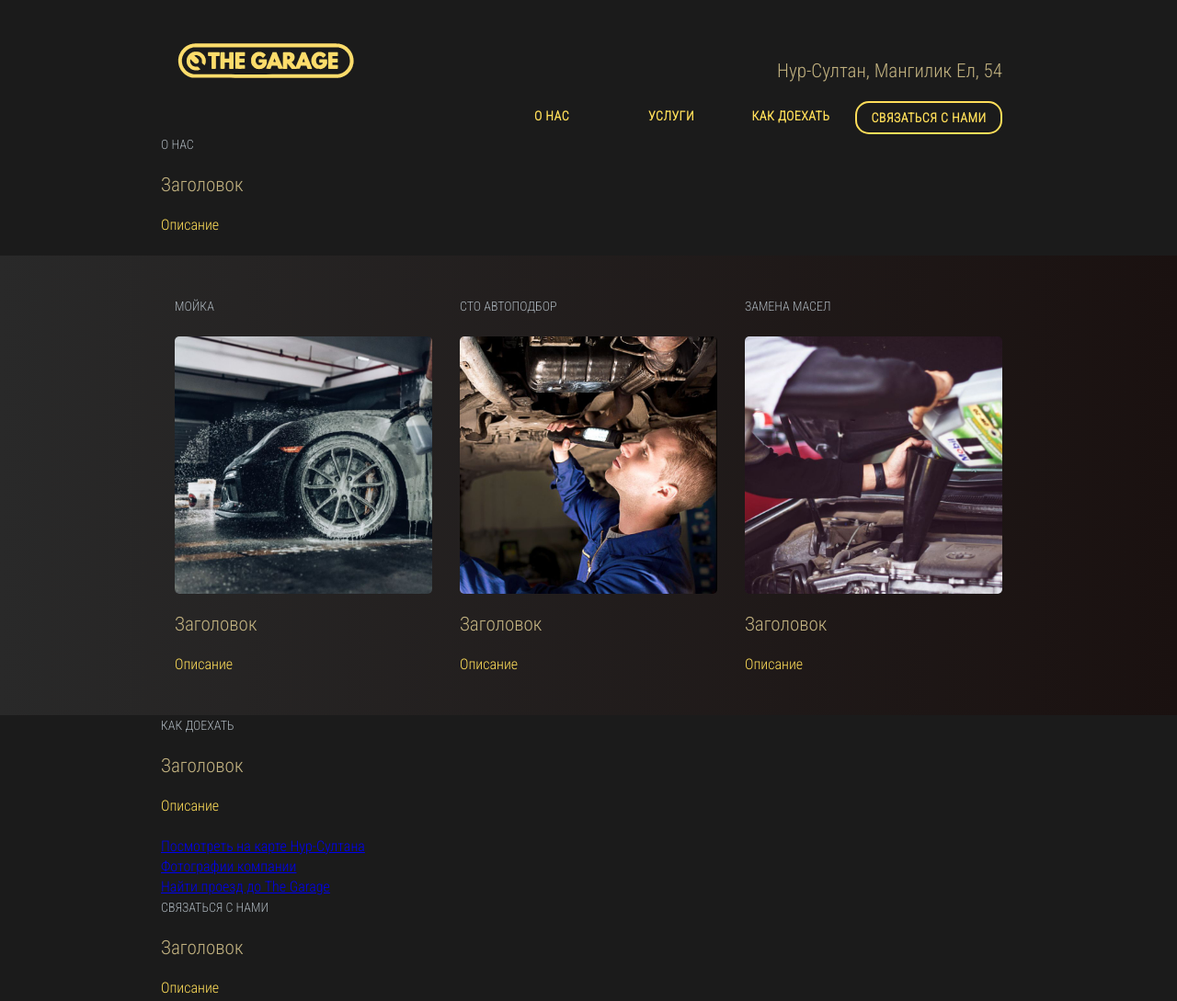
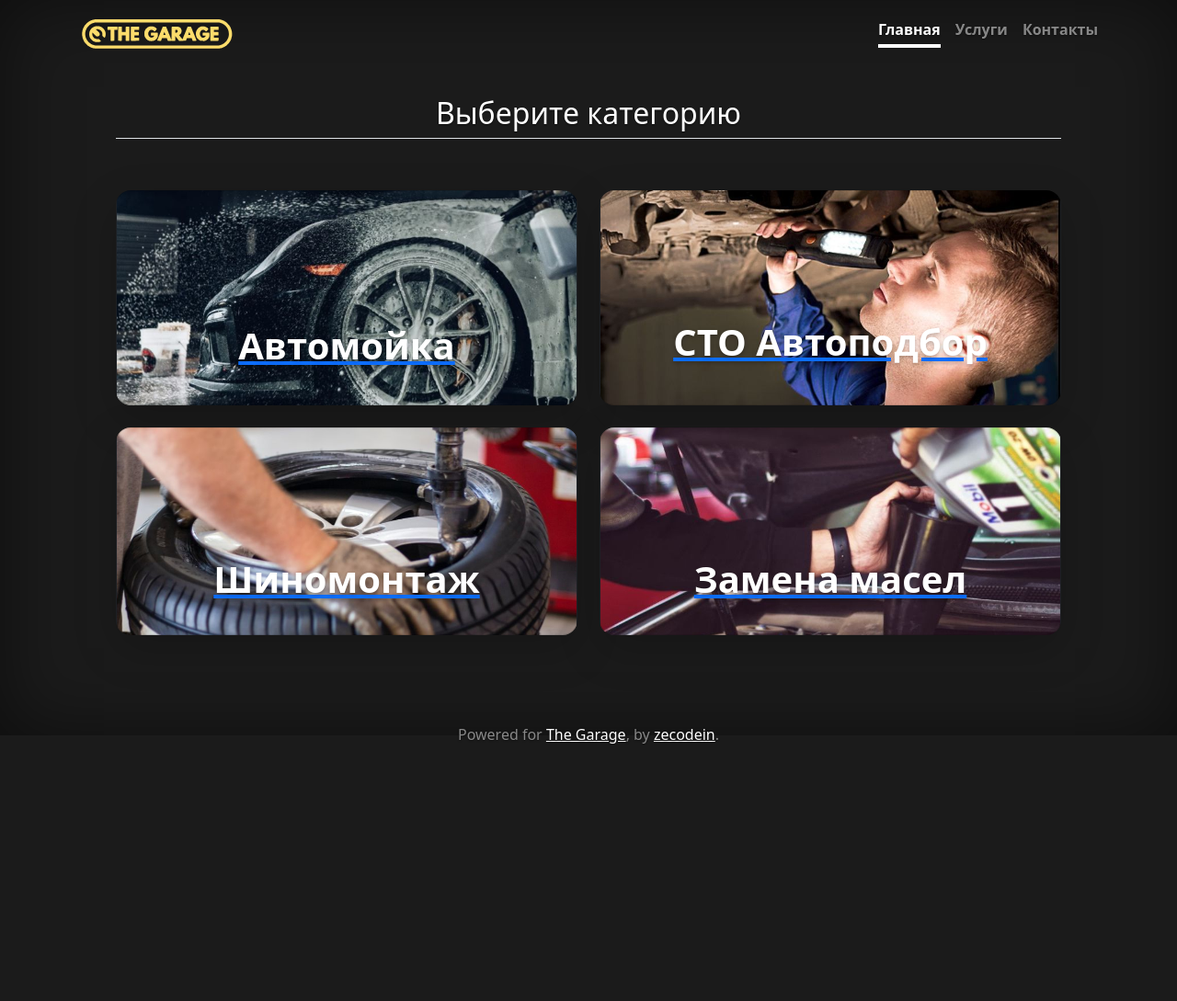
Before and after one commit to quazar2000/thegarage, a plain HTML site: page index.html in a window 1280 px wide. Shown: the top 1089 px of the page at 92% size. After the commit the page ends 827 px from the top, so only its background shows below. Drawn offline with Linux system fonts and the light colour scheme; a script that the page names is missing.

Commit message:
fully changed design as per bootstrap

```diff
--- a/index.html
+++ b/index.html
@@ -1,115 +1,118 @@
-<!DOCTYPE html>
-<html lang="en">
-   <head>
-      <meta charset="utf-8">
-      <meta name="viewport" content="width=device-width, initial-scale=1, shrink-to-fit=no">
-      <link rel="stylesheet" href="stylesheets/main.css">
-      <link rel="preconnect" href="https://fonts.googleapis.com">
-    <link rel="preconnect" href="https://fonts.gstatic.com" crossorigin>
-    <link href="https://fonts.googleapis.com/css2?family=Roboto+Condensed:wght@300&display=swap" rel="stylesheet">
-    <!-- <script src="https://maps.api.2gis.ru/2.0/loader.js?pkg=full"></script> -->
-    <!-- <script type="text/javascript">
-        var map;
+<!doctype html>
+<html lang="en" class="h-100">
+  <head>
+    <meta charset="utf-8">
+    <meta name="viewport" content="width=device-width, initial-scale=1">
+    <meta name="description" content="">
+    <meta name="author" content="Aibek Sarsembayev">
+    <title>TheGarage - Intro</title>
 
-        DG.then(function () {
-            map = DG.map('map', {
-                center: [51.090428, 71.426915],
-                zoom: 17
-            });
-            DG.marker([51.090198, 71.42681]).addTo(map).bindPopup('Мы здесь!');
-        });
-    </script> -->
+    <!-- Bootstrap core CSS -->
+<link href="stylesheets/bootstrap.min.css" rel="stylesheet">
 
-      <title>The Garage</title>
-   </head>
+    <style>
+      .bd-placeholder-img {
+        font-size: 1.125rem;
+        text-anchor: middle;
+        -webkit-user-select: none;
+        -moz-user-select: none;
+        user-select: none;
+      }
 
-   <body>
+      @media (min-width: 768px) {
+        .bd-placeholder-img-lg {
+          font-size: 3.5rem;
+        }
+      }
+    </style>
 
-    <!-- Header -->
-    <header class="primary-header container group">
 
-        <a class="logo"><embed src="stylesheets/img/logo0.svg" href="index.html" type="image/svg+xml" width="200" height="50" /></a>
+    <!-- Custom styles for this template -->
+    <link href="stylesheets/cover.css" rel="stylesheet">
+    <link href="stylesheets/features.css" rel="stylesheet">
+  </head>
 
-        <h3 class="tagline">Нур-Султан, Мангилик Ел, 54</h3>
+  <body class="d-flex h-100 text-center text-white ">
 
-        <nav class="nav primary-nav">
-            <ul>
-                <li><a class="btn btn-alt" href="#about">О Нас</a></li><!--
-                --><li><a class="btn btn-alt" href="#services">Услуги</a></li></li><!--
-                --><li><a class="btn btn-alt" href="#location">Как Доехать</a>  </li><!--
-                --><li><a class="btn-call" href="#contact">Связаться с Нами</a>  </li>
-            </ul>
-        </nav>
 
-    </header>
+<div class="container d-flex w-100 h-100 p-3 mx-auto flex-column">
+  <header class="mb-auto">
+    <div>
+      <img class="float-md-start mb-0" src="stylesheets/img/logo/logo0.svg" alt="Bootstrap" height="40">
+      <nav class="nav nav-masthead justify-content-center float-md-end">
+        <a class="nav-link active" aria-current="page" href="#">Главная</a>
+        <a class="nav-link" href="#">Услуги</a>
+        <a class="nav-link" href="#">Контакты</a>
+      </nav>
+    </div>
+  </header>
 
-    <section class="grid">
-        <h5><a name="about"></a>О Нас</h5>
-        <h3>Заголовок</h3>
-        <p>Описание</p>
-    </section>
 
-    <section class="row-alt">
-        <div class="grid"><a name="services"></a>
-            <!-- Carwash -->
-            <section class="teaser col-1-3">
-                <h5>Мойка</h5>
-                <img src="images/home/carwash0.jpg" alt="">
-                <h3>Заголовок</h3>
-                <p>Описание</p>
-            </section><!--
 
-                Service station
+  <main class="px-3">
 
-            --><section class="teaser col-1-3">
-                <h5>СТО Автоподбор</h5>
-                <img src="images/home/ss0.jpg" alt="">
-                <h3>Заголовок</h3>
-                <p>Описание</p>
-            </section><!--
+    <div class="container px-4 py-5" id="custom-cards">
+      <h2 class="pb-2 border-bottom">Выберите категорию</h2>
 
-            Oil exchange
 
-            --><section class="teaser col-1-3">
-                <h5>Замена масел</h5>
-                <img src="images/home/oilservice0.jpg" alt="">
-                <h3>Заголовок</h3>
-                <p>Описание</p>
-            </section>
+      <div class="row row-cols-1 row-cols-lg-2 align-items-stretch g-4 py-5">
+        <div class="col">
+
+          <a href="carwash-main.html">
+            <div class="card card-cover h-100 overflow-hidden text-white bg-dark rounded-5 shadow-lg" style="background-image: url('stylesheets/img/home/carwash0.jpg');">
+            <div class="d-flex flex-column h-100 p-5 pb-3 text-white text-shadow-1">
+              <h2 class="pt-5 mt-5 mb-4 display-6 lh-13 fw-bold">Автомойка</h2>
+            </div>
+          </div>
+        </a>
+
+
         </div>
-    </section>
 
-    <section class="grid">
-        <h5><a name="location"></a>Как Доехать</h5>
-        <h3>Заголовок</h3>
-        <p>Описание</p>
+        <div class="col">
+          <a href="ss-main.html">
+            <div class="card card-cover h-100 overflow-hidden text-white bg-dark rounded-5 shadow-lg" style="background-image: url('stylesheets/img/home/ss0.jpg');">
+            <div class="d-flex flex-column h-100 p-5 pb-3 text-white text-shadow-1">
+              <h2 class="pt-5 mt-5 mb-4 display-6 lh-1 fw-bold">СТО Автоподбор</h2>
+            </div>
+          </div>
+        </a>
 
-        <!-- <div id="map" style="width:900px; height:600px"></div> -->
+        </div>
 
-        <a class="dg-widget-link" href="http://2gis.kz/nur_sultan/firm/70000001050905595/center/71.42688274383546,51.0904372264871/zoom/16?utm_medium=widget-source&utm_campaign=firmsonmap&utm_source=bigMap">Посмотреть на карте Нур-Султана</a><div class="dg-widget-link"><a href="http://2gis.kz/nur_sultan/firm/70000001050905595/photos/70000001050905595/center/71.42688274383546,51.0904372264871/zoom/17?utm_medium=widget-source&utm_campaign=firmsonmap&utm_source=photos">Фотографии компании</a></div><div class="dg-widget-link"><a href="http://2gis.kz/nur_sultan/center/71.426879,51.090409/zoom/16/routeTab/rsType/bus/to/71.426879,51.090409╎The Garage?utm_medium=widget-source&utm_campaign=firmsonmap&utm_source=route">Найти проезд до The Garage</a></div><script charset="utf-8" src="https://widgets.2gis.com/js/DGWidgetLoader.js"></script><script charset="utf-8">new DGWidgetLoader({"width":640,"height":600,"borderColor":"#a3a3a3","pos":{"lat":51.0904372264871,"lon":71.42688274383546,"zoom":16},"opt":{"city":"nur_sultan"},"org":[{"id":"70000001050905595"}]});</script><noscript style="color:#c00;font-size:16px;font-weight:bold;">Виджет карты использует JavaScript. Включите его в настройках вашего браузера.</noscript>
+        <div class="col">
+          <a href="tyre-main.html">
+            <div class="card card-cover h-100 overflow-hidden text-white bg-dark rounded-5 shadow-lg" style="background-image: url('stylesheets/img/home/tyre0.jpg');">
+            <div class="d-flex flex-column h-100 p-5 pb-3 text-shadow-1">
+              <h2 class="pt-5 mt-5 mb-4 display-6 lh-1 fw-bold">Шиномонтаж</h2>
+            </div>
+          </div>
+          </a>
 
-        <!-- <iframe src="https://www.google.com/maps/embed?pb=!1m18!1m12!1m3!1d2505.95231966289!2d71.4240706519242!3d51.09088744879051!2m3!1f0!2f0!3f0!3m2!1i1024!2i768!4f13.1!3m3!1m2!1s0x424585422fea5e59%3A0xfcb52b15cc55ac66!2sThe%20Garage!5e0!3m2!1sru!2skz!4v1634450126349!5m2!1sru!2skz" width="600" height="450" style="border:0;" allowfullscreen="" loading="lazy"></iframe> -->
-    </section>
+        </div>
 
-    <section class="grid" href="#contact">
-        <h5><a name="contact"></a>Связаться с Нами</h5>
-        <h3>Заголовок</h3>
-        <p>Описание</p>
-    </section>
+        <div class="col">
+          <a href="oil-main.html">
+            <div class="card card-cover h-100 overflow-hidden text-white bg-dark rounded-5 shadow-lg" style="background-image: url('stylesheets/img/home/oilservice0.jpg');">
+            <div class="d-flex flex-column h-100 p-5 pb-3 text-shadow-1">
+              <h2 class="pt-5 mt-5 mb-4 display-6 lh-1 fw-bold">Замена масел</h2>
+            </div>
+          </div>
+          </a>
 
-    <footer class="primary-footer container group">
+        </div>
+      </div>
+    </div>
 
-        <small>&copy; The Garage</small>
 
-        <nav class="nav">
-            <ul>
-                <li><a class="btn btn-alt" href="#about">О Нас</a></li><!--
-                --><li><a class="btn btn-alt" href="#services">Услуги</a></li></li><!--
-                --><li><a class="btn btn-alt" href="#location">Как Доехать</a>  </li><!--
-                --><li><a class="btn-call" href="#contact">Связаться с Нами</a>  </li>
-            </ul>
-        </nav>
-    </footer>
+  </main>
 
-   </body>
+  <footer class="mt-auto text-white-50">
+    <p>Powered for <a href="https://thegarage.kz" class="text-white">The Garage</a>, by <a href="https://zecodein.kz" class="text-white">zecodein</a>.</p>
+  </footer>
+</div>
+
+
+
+  </body>
 </html>
--- /dev/null
+++ b/stylesheets/cover.css
@@ -0,0 +1,59 @@
+/*
+ * Globals
+ */
+
+
+/* Custom default button */
+.btn-secondary,
+.btn-secondary:hover,
+.btn-secondary:focus {
+  color: #333;
+  text-shadow: none; /* Prevent inheritance from `body` */
+}
+
+
+/*
+ * Base structure
+ */
+
+body {
+  text-shadow: 0 .05rem .1rem rgba(0, 0, 0, .5);
+  box-shadow: inset 0 0 5rem rgba(0, 0, 0, .5);
+  background: #1b1b1b;
+
+  /* background-image: url('img/pics/IMG_2938.JPG');
+  background-repeat: no-repeat;
+  background-attachment: center;
+  background-size: cover; */
+}
+
+.cover-container {
+  max-width: 42em;
+}
+
+
+/*
+ * Header
+ */
+
+.nav-masthead .nav-link {
+  padding: .25rem 0;
+  font-weight: 700;
+  color: rgba(255, 255, 255, .5);
+  background-color: transparent;
+  border-bottom: .25rem solid transparent;
+}
+
+.nav-masthead .nav-link:hover,
+.nav-masthead .nav-link:focus {
+  border-bottom-color: rgba(255, 255, 255, .25);
+}
+
+.nav-masthead .nav-link + .nav-link {
+  margin-left: 1rem;
+}
+
+.nav-masthead .active {
+  color: #fff;
+  border-bottom-color: #fff;
+}
--- /dev/null
+++ b/stylesheets/features.css
@@ -0,0 +1,17 @@
+.bi {
+  vertical-align: -.125em;
+  fill: currentColor;
+}
+
+.rounded-4 { border-radius: .5rem; }
+.rounded-5 { border-radius: 1rem; }
+
+.text-shadow-1 { text-shadow: 0 .125rem .25rem rgba(0, 0, 0, .25); }
+.text-shadow-2 { text-shadow: 0 .25rem .5rem rgba(0, 0, 0, .25); }
+.text-shadow-3 { text-shadow: 0 .5rem 1.5rem rgba(0, 0, 0, .25); }
+
+.card-cover {
+  background-repeat: no-repeat;
+  background-position: center center;
+  background-size: cover;
+}
--- a/stylesheets/main.css
+++ /dev/null
@@ -1,277 +0,0 @@
-/* http://meyerweb.com/eric/tools/css/reset/ v2.0 | 20110126 License: none (public domain) */
-html, body, div, span, applet, object, iframe, h1, h2, h3, h4, h5, h6, p, blockquote, pre, a, abbr, acronym, address, big, cite, code, del, dfn, em, img, ins, kbd, q, s, samp, small, strike, strong, sub, sup, tt, var, b, u, i, center, dl, dt, dd, ol, ul, li, fieldset, form, label, legend, table, caption, tbody, tfoot, thead, tr, th, td, article, aside, canvas, details, embed, figure, figcaption, footer, header, hgroup, menu, nav, output, ruby, section, summary, time, mark, audio, video {
-  margin: 0;
-  padding: 0;
-  border: 0;
-  font-size: 100%;
-  font: inherit;
-  vertical-align: baseline;
-}
-/* HTML5 display-role reset for older browsers */
-article, aside, details, figcaption, figure, footer, header, hgroup, menu, nav, section {
-  display: block;
-}
-body {
-  line-height: 1;
-}
-
-ol, ul {
-  list-style: none;
-}
-blockquote, q {
-  quotes: none;
-}
-blockquote:before, blockquote:after, q:before, q:after {
-  content: '';
-  content: none;
-}
-table {
-  border-collapse: collapse;
-  border-spacing: 0;
-}
-
-/*
-  ========================================
-  Grid
-  ========================================
-*/
-
-*,
-*:before,
-*:after {
-  -webkit-box-sizing: border-box;
-  -moz-box-sizing: border-box;
-  box-sizing: border-box;
-}
-
-.container,
-.grid {
-  margin: 0 auto;
-  width: 960px
-}
-
-.container {
-  padding-left: 30px;
-  padding-right: 30px;
-}
-
-.col-1-3 {
-  width: 33.33%;
-}
-.col-2-3 {
-  width: 66.66%;
-}
-
-.col-1-3,
-.col-2-3{
-  display: inline-block;
-  vertical-align: top;
-}
-
-.grid,
-.col-1-3,
-.col-2-3{
-  padding-left: 15px;
-  padding-right: 15px;
-}
-
-
-/*
-  ========================================
-  Typography
-  ========================================
-*/
-
-h1, h3, h5, p {
-  margin-bottom: 22px;
-}
-h1, h2, h3, h4{
-  color: #c2b280
-}
-
-/*
-  ========================================
-  Buttons
-  ========================================
-*/
-
-.btn {
-  display: inline-block;
-  margin: 0;
-  color: #ffde59;
-  text-align: center;
-  text-decoration: none;
-  font-weight: bold;
-  width: 120px;
-  /* border-bottom: 2px solid #ffde59;   */
-}
-
-.btn-alt {
-  padding: 5px 10px;
-}
-
-.btn:hover {
-  border-radius:  15px;
-  background-color:#ffde59;
-  color: black;
-}
-
-.btn-call {
-  display: inline-block;
-  margin: 0;
-  border-radius:  15px;
-  border: 2px solid #ffde59;
-  text-align: center;
-  text-decoration: none;
-  font-weight: bold;
-  width: 160px;
-  color:#ffde59;
-  padding: 5px 10px;
-}
-
-.btn-call:hover {
-  color: black;
-  padding: 5px 10px;
-  border-radius:  15px;
-  background-color:#ffde59;
-}
-
-
-
-/*
-  ========================================
-  Clearfix
-  ========================================
-*/
-.group:before,
-.group:after {
-  content: "";
-  display: table;
-}
-.group:after{
-  clear: both;
-}
-.group{
-  clear:both;
-  *zoom: 1;
-}
-
-/*
-  ========================================
-  Primary header
-  ========================================
-*/
-
-.logo{
-  padding: 40px 0 22px 0;
-  float:left;
-}
-.tagline{
-  margin:66px 0 22px 0;
-  text-align: right;
-}
-.primary-nav{
-  font-size: 14px;
-  font-weight: 400;
-  letter-spacing: .5px;
-  text-transform: uppercase;
-}
-/*
-  ========================================
-  Primary footer
-  ========================================
-*/
-.primary-footer{
-  font-size: 14px;
-  padding-bottom: 44px;
-  padding-top: 44px;
-}
-.primary-footer small {
-  float: left;
-  font-weight: 400;
-}
-
-/*
-=========================================
-Custom style
-=========================================
-*/
-body{
-  background-color: #1b1b1b;
-  color: #ffde59;
-  font: 300 16px/22px "Roboto Condensed", "Open Sans", "Helvetica Neue", Helvetica, Arial, sans-serif;;
-}
-h1{
-  font-size: 36px;
-  line-height: 44px;
-}
-h2{
-  font-size: 24px;
-  line-height: 44px;
-}
-h3{
-  font-size:21px;
-}
-h4{
-  font-size: 18px;
-}
-h5{
-  color: #a9b2b9;
-  font-size: 14px;
-  font-weight: 400;
-  text-transform: uppercase;
-}
-strong{
-  font-weight: 400;
-}
-
-
-
-/*
-  ========================================
-  Navigation
-  ========================================
-*/
-.nav{
-  text-align: right;
-}
-.nav li{
-  display: inline-block;
-  margin: 0 5px;
-  vertical-align: top;
-}
-.nav li:last-child{
-  margin-right: 0;
-}
-
-/*
-  ========================================
-  Rows
-  ========================================
-*/
-.row,
-.row-alt {
-  min-width: 960px;
-}
-/* .row {
-  background: #292929;
-  padding: 66px 0 44px 0;
-} */
-.row-alt {
-  background: #292929;
-  background: -webkit-linear-gradient(to right, #292929, #1a1110);
-  background: -moz-linear-gradient(to right, #292929, #1a1110);
-  background: linear-gradient(to right, #292929, #1a1110);
-  padding: 44px 0 22px 0;
-}
-/*
-  ========================================
-  Image
-  ========================================
-*/
-.teaser img {
-  border-radius: 5px;
-  display: block;
-  margin-bottom: 22px;
-  max-width: 100%;
-}
```
Also changed, not shown: carwash-main.html (added, +12 -0 lines), oil-main.html (added, +12 -0 lines), ss-main.html (added, +12 -0 lines), tyre-main.html (added, +12 -0 lines), stylesheets/bootstrap.min.css (added), stylesheets/img/Wrench_No bg.png (deleted), stylesheets/img/home/aboutus0.jpeg (added), stylesheets/img/home/carwash0.jpg (renamed from images/home/carwash0.jpg), stylesheets/img/home/oilservice0.jpg (renamed from images/home/oilservice0.jpg), stylesheets/img/home/ss0.jpg (renamed from images/home/ss0.jpg), stylesheets/img/home/tyre0.jpg (added), stylesheets/img/logo/logo0.svg (renamed from stylesheets/img/logo0.svg), stylesheets/img/theG_logo_black_nobg_2.png (deleted), stylesheets/img/theG_logo_white_nobg_1.png (deleted), 2 more files, 1 other file.
